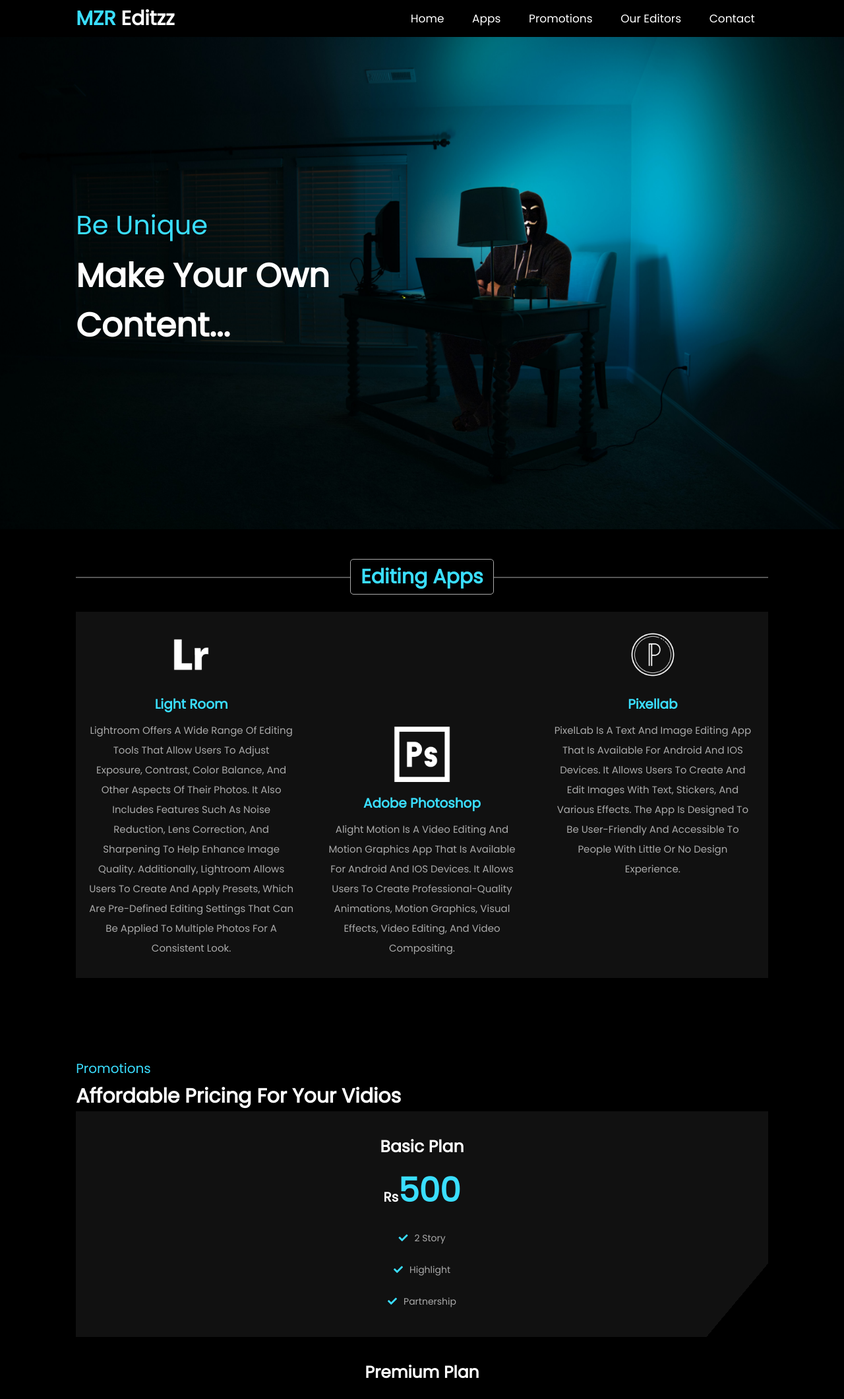
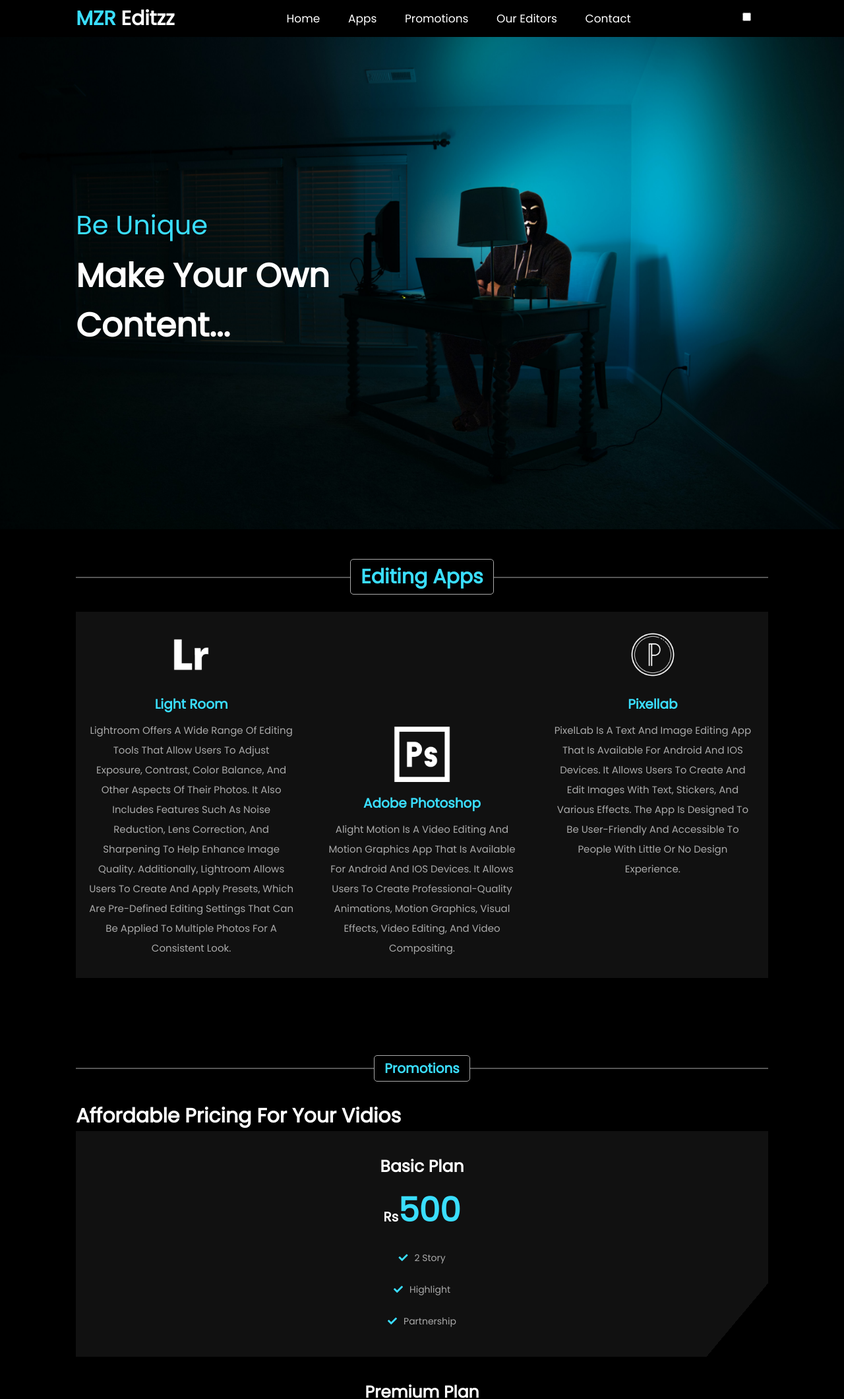
Before and after one commit to md-mubashshir/mzr-edit, a plain HTML site: page index.html in a window 1280 px wide. Shown: the top 2120 px of the page at 66% size. Drawn offline with nearby package versions, Linux system fonts and the light colour scheme.

Commit message:
Update index.html

```diff
--- a/index.html
+++ b/index.html
@@ -33,7 +33,27 @@
             <a href="#pricing">Promotions</a>
             <a href="#trainers">Our Editors</a>
             <a href="#contact">Contact</a>
+
+            <!-- drk mode  -->
+
         </nav>
+
+
+        <!-- drk mode -->
+
+
+
+        <div>
+            <input type="checkbox" class="checkbox" id="checkbox">
+            <label id="label" for="checkbox" class="label">
+                <i class="fas fa-moon"></i>
+                <i class='fas fa-sun'></i>
+                <div id="balls" class='ball'>
+            </label>
+        </div>
+
+
+        <!-- drk mode -->
 
     </header>
 
@@ -71,7 +91,11 @@
                 <div class="content">
                     <img src="images/lr-logo-removebg-preview.png" alt="">
                     <h3>Light Room</h3>
-                    <p>Lightroom offers a wide range of editing tools that allow users to adjust exposure, contrast, color balance, and other aspects of their photos. It also includes features such as noise reduction, lens correction, and sharpening to help enhance image quality. Additionally, Lightroom allows users to create and apply presets, which are pre-defined editing settings that can be applied to multiple photos for a consistent look.</p>
+                    <p>Lightroom offers a wide range of editing tools that allow users to adjust exposure, contrast,
+                        color balance, and other aspects of their photos. It also includes features such as noise
+                        reduction, lens correction, and sharpening to help enhance image quality. Additionally,
+                        Lightroom allows users to create and apply presets, which are pre-defined editing settings that
+                        can be applied to multiple photos for a consistent look.</p>
                 </div>
             </div>
 
@@ -79,7 +103,9 @@
                 <div class="content">
                     <img src="images/ps-logo.png" alt="">
                     <h3>Adobe Photoshop</h3>
-                    <p>Alight Motion is a video editing and motion graphics app that is available for Android and iOS devices. It allows users to create professional-quality animations, motion graphics, visual effects, video editing, and video compositing.</p>
+                    <p>Alight Motion is a video editing and motion graphics app that is available for Android and iOS
+                        devices. It allows users to create professional-quality animations, motion graphics, visual
+                        effects, video editing, and video compositing.</p>
                 </div>
             </div>
 
@@ -87,7 +113,9 @@
                 <div class="content">
                     <img src="images/pixel-logo-1-removebg-preview.png" alt="">
                     <h3>Pixellab</h3>
-                    <p>PixelLab is a text and image editing app that is available for Android and iOS devices. It allows users to create and edit images with text, stickers, and various effects. The app is designed to be user-friendly and accessible to people with little or no design experience.</p>
+                    <p>PixelLab is a text and image editing app that is available for Android and iOS devices. It allows
+                        users to create and edit images with text, stickers, and various effects. The app is designed to
+                        be user-friendly and accessible to people with little or no design experience.</p>
                 </div>
             </div>
 
@@ -101,10 +129,8 @@
     <section class="pricing" id="pricing">
 
         <div class="information">
-            <span>Promotions</span>
+            <h1 class="heading"> <span>Promotions</span> </h1>
             <h3>affordable pricing for your vidios</h3>
-<!--             <p>Lorem ipsum dolor sit amet consectetur, adipisicing elit. Ipsam dolore excepturi ea suscipit fugiat cum
-                quae, rerum optio mollitia! Tempora?</p> -->
 
             <div class="plan basic">
                 <h3>basic plan</h3>
@@ -113,8 +139,6 @@
                     <p> <i class="fas fa-check"></i>2 story </p>
                     <p> <i class="fas fa-check"></i>Highlight</p>
                     <p> <i class="fas fa-check"></i>partnership</p>
-                    <!-- <p> <i class="fas fa-check"></i> diet plans </p> -->
-                    <!-- <p> <i class="fas fa-check"></i> personal training </p> -->
                 </div>
             </div>
 
@@ -169,15 +193,6 @@
 
         <div class="box-container">
 
-            <!-- <div class="box" id="timing">
-                <h3>opening hours</h3>
-                <p> monday : <i> 6:00am - 10:30pm </i> </p>
-                <p> tuesday : <i> closed </i> </p>
-                <p> wednesday : <i> 6:00am - 10:30pm </i> </p>
-                <p> friday : <i> 6:00am - 10:30pm </i> </p>
-                <p> saturday : <i> 6:00am - 10:30pm </i> </p>
-                <p> sunday : <i> 6:00am - 10:30pm </i> </p>
-            </div> -->
 
             <div class="box" id="contact">
                 <h3>contact us</h3>
@@ -204,6 +219,12 @@
 
     <!-- footer section ends -->
 
+    <script>
+        var icon = document.getElementById("label");
+        icon.onclick = function () {
+            document.body.classList.toggle("dark-theme");
+        }
+    </script>
 
     <script src="https://unpkg.com/swiper@7/swiper-bundle.min.js"></script>
 
```
